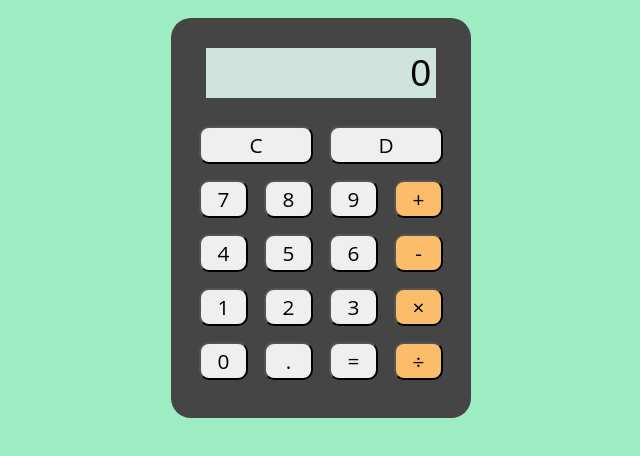
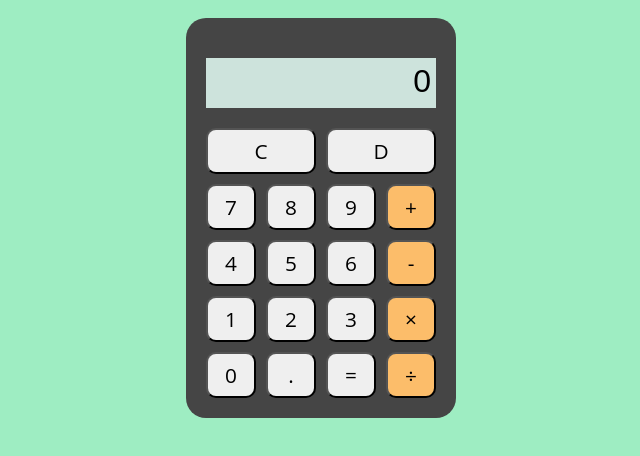
Before and after one commit to stanochka/calculator, a plain HTML site: page index.html in a window 1280 px wide. Shown: the part 230-686 px from the top of the page, without its empty margins (327-967 px from the left). Drawn offline with Linux system fonts and the light colour scheme; a web font is replaced by a local one.

Commit message:
Update style

```diff
--- a/style.css
+++ b/style.css
@@ -11,35 +11,36 @@ body {
 }
 
 #container {
-  width: 300px;
-  height: 400px;
+  max-width: 300px;
   background: #454545;
   border-radius: 20px;
-  display: block;
+  padding: 20px;
 }
 
 #display {
   background: #CDE3DC;
   width: 220px;
-  height: 40px;
+  min-height: 40px;
   text-align: right;
-  font-size: 2.3em;
+  font-size: 2em;
+  word-wrap: break-word;
+  word-break: break-all;
   padding: 5px;
-  margin: 30px auto;
+  margin: 20px auto;
 }
 
 #buttonArea {
   display: grid;
   grid-template-columns: 1fr 1fr 1fr 1fr;
-  margin: -10px 20px;
+  grid-gap: 10px;
   height: 270px;
 }
 
 button {
-  margin: 8px;
   font-size: 1.3em;
   font-family: 'Open Sans', sans-serif;
   border-radius: 10px;
+  cursor: pointer;
 }
 
 .operation {
```
